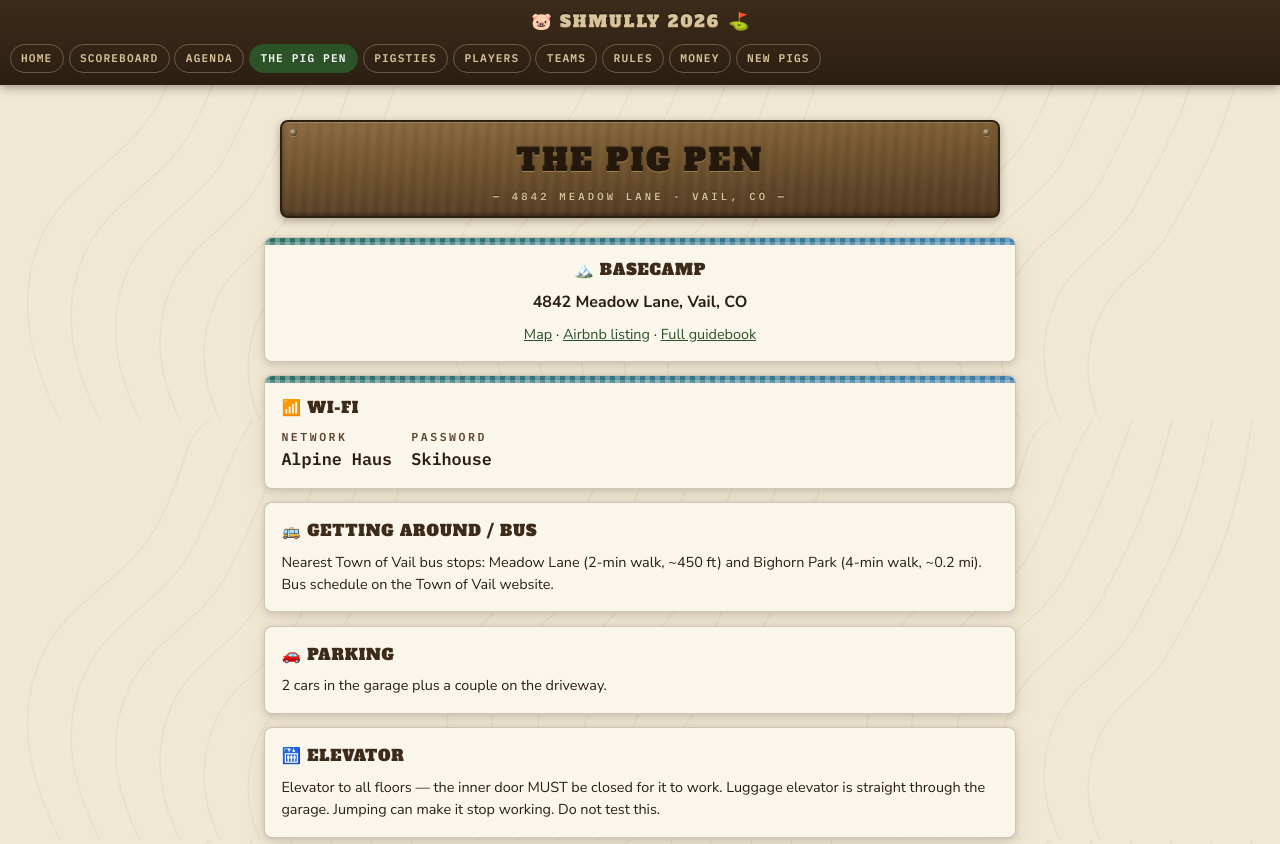
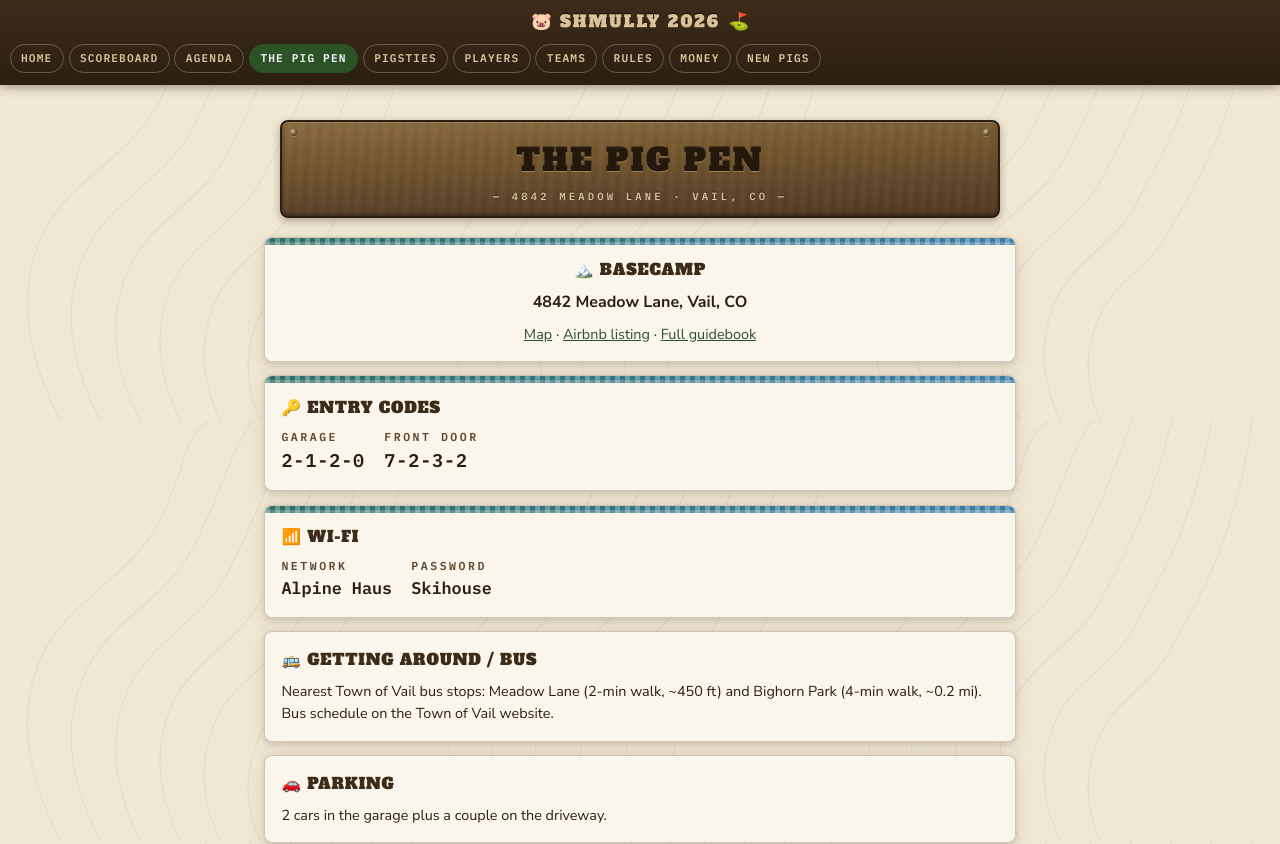
Before and after one commit to jwheuga/shmully.pigs, a React (Vite) app: page /house in a window 1280 px wide. Shown: the top 844 px of the page. Built offline with nearby package versions, Linux system fonts and the light colour scheme.

Commit message:
Pig Pen: add entry codes (garage + front door)
Co-Authored-By: Claude Fable 5 <noreply@anthropic.com>
Claude-Session: https://claude.ai/code/session_01SJPHoPtUMUXEp9TjDtaQgt

```diff
--- a/src/data/content.ts
+++ b/src/data/content.ts
@@ -260,6 +260,7 @@ export const house = {
   airbnb: 'https://www.airbnb.com/rooms/1323353776394486676',
   guidebook: 'https://guide.ruebarue.com/guestbook/3402732359092041',
   map: 'https://maps.google.com/?q=4842+Meadow+Lane,+Vail,+CO',
+  entry: { garage: '2-1-2-0', frontDoor: '7-2-3-2' },
   wifi: { network: 'Alpine Haus', password: 'Skihouse' },
   sections: [
     {
--- a/src/pages/House.jsx
+++ b/src/pages/House.jsx
@@ -18,6 +18,23 @@ export default function House() {
           <a href={house.guidebook} target="_blank" rel="noreferrer">Full guidebook</a>
         </p>
       </div>
+
+      {house.entry && (
+        <div className="card gingham">
+          <div className="gingham-strip" />
+          <h3>🔑 Entry Codes</h3>
+          <div style={{ display: 'flex', flexWrap: 'wrap', gap: '0.4rem 1.2rem', marginTop: '0.2rem' }}>
+            <div>
+              <div className="eyebrow">Garage</div>
+              <div style={{ fontFamily: 'var(--font-mono)', fontWeight: 600, fontSize: '1.15rem', letterSpacing: '0.05em' }}>{house.entry.garage}</div>
+            </div>
+            <div>
+              <div className="eyebrow">Front Door</div>
+              <div style={{ fontFamily: 'var(--font-mono)', fontWeight: 600, fontSize: '1.15rem', letterSpacing: '0.05em' }}>{house.entry.frontDoor}</div>
+            </div>
+          </div>
+        </div>
+      )}
 
       {house.wifi && (
         <div className="card gingham">
```
